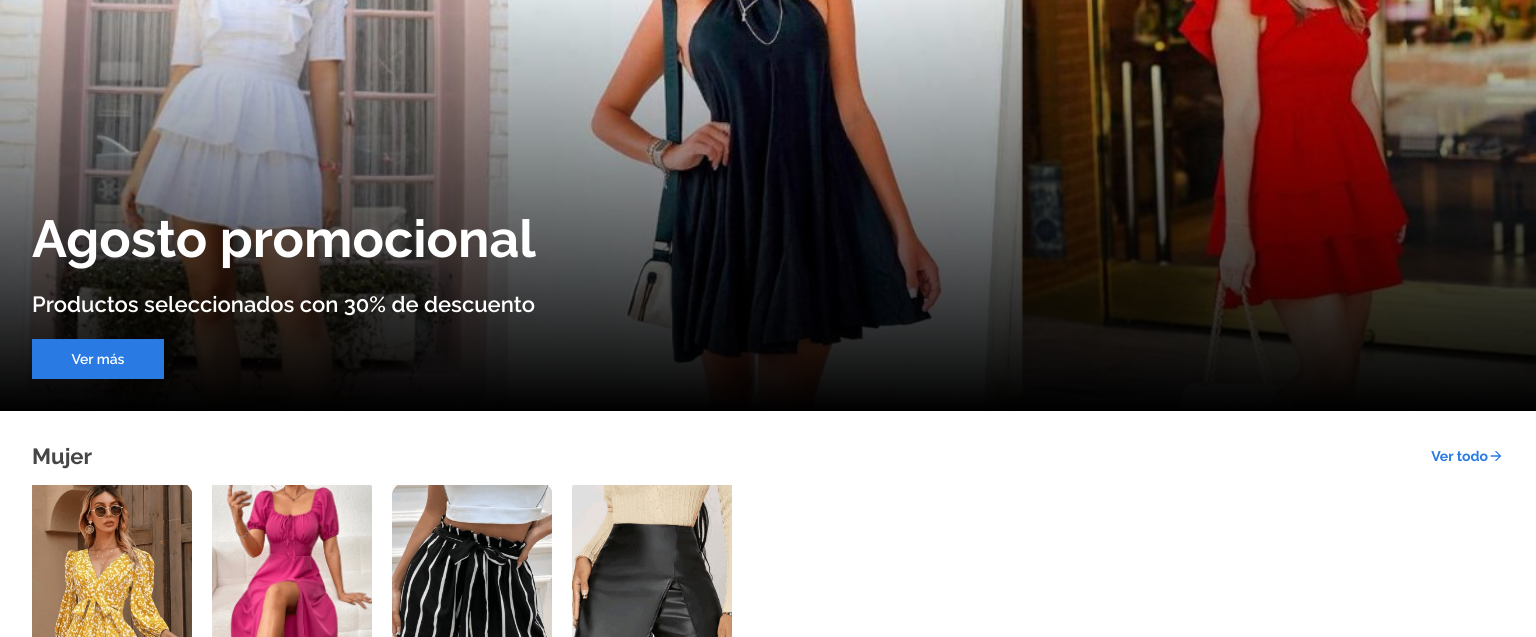
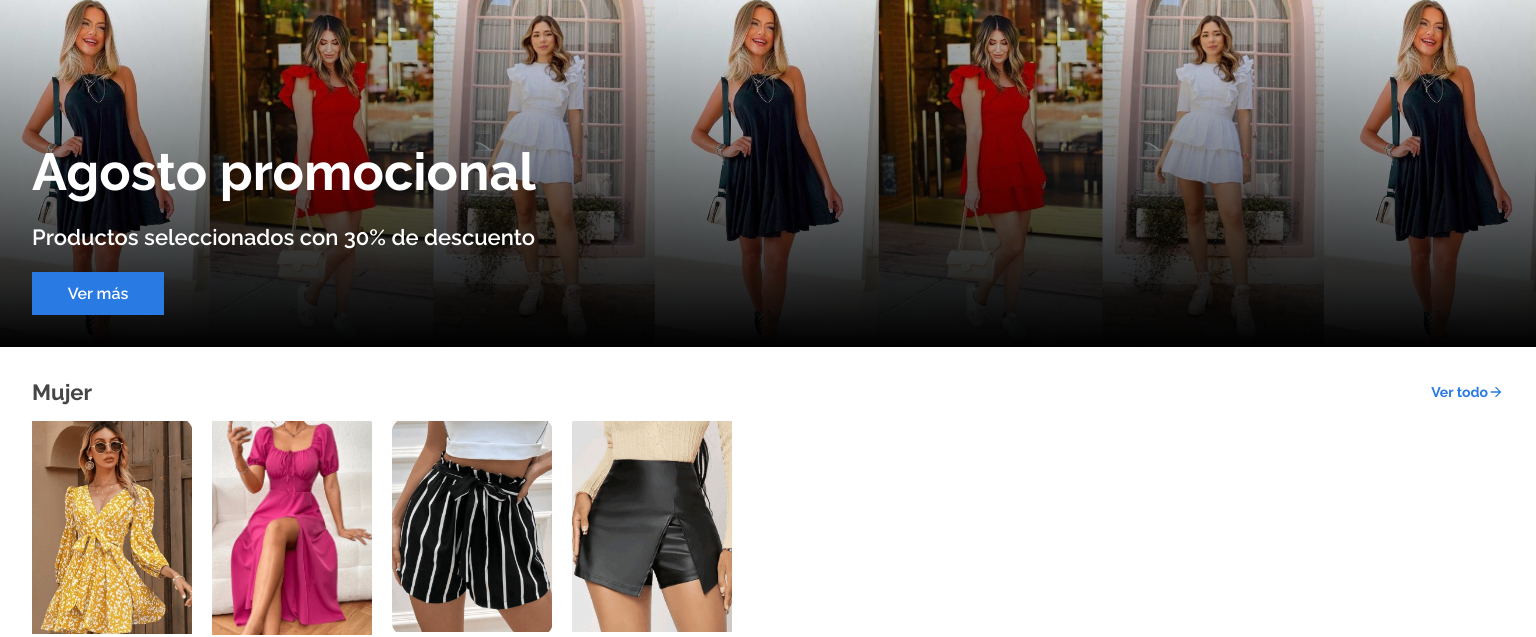
Before and after one commit to greivyhf/Alurageek, a plain HTML site: page index.html in a window 1536 px wide. Shown: the part 118-755 px from the top of the page. Drawn offline with Linux system fonts and the light colour scheme.

Commit message:
Add responsive PC a seccion Banner

```diff
--- a/assets/css/banner/banner.css
+++ b/assets/css/banner/banner.css
@@ -7,7 +7,7 @@
 }
 .banner__fondo {
   width: calc(100% - 2rem);
-  height: 200px;
+  height: calc(200px - 2rem);
   background: linear-gradient(rgba(250, 255, 255, 0) 0%, rgb(0, 0, 0) 100%);
   color: #ffffff;
   display: flex;
@@ -42,7 +42,7 @@
 }
 @media screen and (min-width: 768px) {
   .banner__fondo {
-    height: 350px;
+    height: calc(350px - 4rem);
     padding: 2rem;
     width: calc(100% - 4rem);
   }
@@ -53,3 +53,17 @@
     font-size: 1.375rem;
   }
 }
+@media screen and (min-width: 1440px) {
+  .banner {
+    background-repeat: repeat;
+    background-size: contain;
+  }
+  .banner__fondo {
+    height: calc(350px - 4rem);
+    padding: 2rem;
+    width: calc(100% - 4rem);
+  }
+  .banner__boton {
+    font-size: 1rem;
+  }
+}
```
